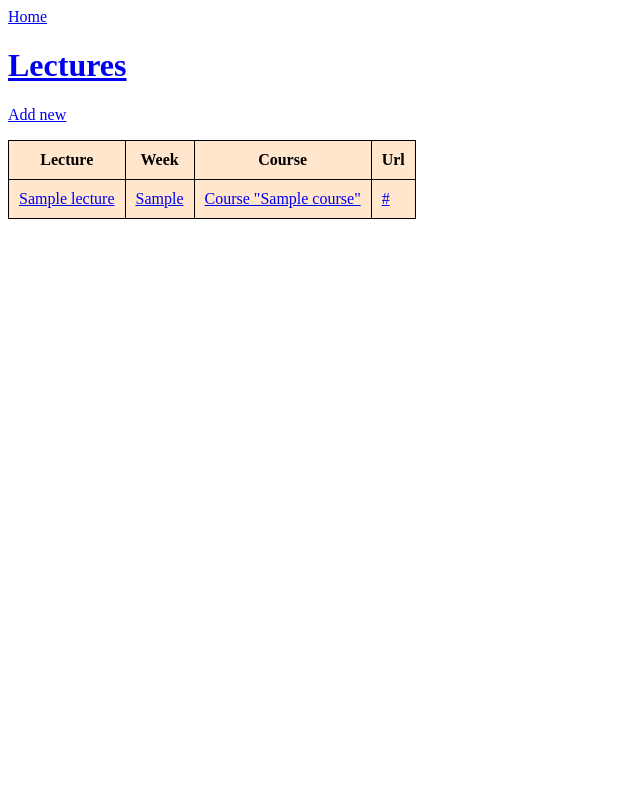
After one commit to ralitsalyka/Programming-101-Python, a Django app: page /education/lectures/ in a window 1280 px wide. The commit adds this page. Shown: the whole page, without its empty margins (0-640 px from the left). Run offline with Django 3.2, Linux system fonts and the light colour scheme; tables that the repository leaves empty hold one stand-in row (values such as "Sample post").

Commit message:
Modified files and added lectures

```diff
--- a/week13/hackademy/education/templates/index.html
+++ b/week13/hackademy/education/templates/index.html
@@ -2,4 +2,5 @@
 
 <ul>
   <li><a href="{% url 'education:courses:list' %}">Courses</a></li>
+  <li><a href="{% url 'education:lectures:list' %}">Lectures</a></li>
 </ul>
--- /dev/null
+++ b/week13/hackademy/education/templates/lectures/base.html
@@ -0,0 +1,4 @@
+<a href="{% url 'education:index' %}">Home</a>
+<h1><a href="{% url 'education:lectures:list' %}">Lectures</a></h1>
+
+{% block content %} {% endblock %}
--- /dev/null
+++ b/week13/hackademy/education/templates/lectures/detail.html
@@ -0,0 +1,3 @@
+{% extends "lectures/base.html" %} {% block content %}
+<h2>{{ lecture.name }}</h2>
+{% endblock %}
--- /dev/null
+++ b/week13/hackademy/education/templates/lectures/list.html
@@ -0,0 +1,44 @@
+
+{% extends "lectures/base.html" %} {% block content %}
+<a href="{% url 'education:lectures:create' %}">Add new</a>
+
+<html>
+<head>
+<style>
+table, th, td {
+  border: 1px solid black;
+  border-collapse: collapse;
+  padding: 10px;
+}
+
+</style>
+</head>
+<body>
+
+
+
+{% if lectures %}
+<table style="background-color:#ffe6cc">
+    <thead>
+        <tr>
+            <th>Lecture</th>
+            <th>Week</th>
+            <th>Course</th>
+            <th>Url</th>
+        </tr>
+    </thead>
+<ul>
+    {% for lecture in lectures %}
+    <tr>
+        <td><a href="{% url 'education:lectures:detail' lecture.lecture_id %}">{{lecture.name}}</a></td>
+        <td><a href="{% url 'education:lectures:detail' lecture.lecture_id %}">{{lecture.week}}</a></td>
+        <td><a href="{% url 'education:lectures:detail' lecture.lecture_id %}">{{lecture.course}}</a></td>
+        <td><a href="{% url 'education:lectures:detail' lecture.lecture_id %}">{{lecture.url}}</a></td>
+    </tr>
+    {% endfor %}
+</ul>
+</table>
+{% else %}
+<p><strong>No lectures yet.</strong></p>
+{% endif %}
+{% endblock %}
--- a/week13/hackademy/education/urls.py
+++ b/week13/hackademy/education/urls.py
@@ -1,6 +1,6 @@
 from django.urls import path, include
 
-from education.views import index, courses
+from education.views import index, courses, lectures
 
 app_name = 'education'
 
@@ -10,7 +10,14 @@ courses_patterns = [
     path('new/', courses.CourseCreateView.as_view(), name='create'),
 ]
 
+lectures_patterns = [
+    path('', lectures.list, name='list'),
+    path('<int:lecture_id>/', lectures.detail, name='detail'),
+    path('new/', lectures.LectureCreateView.as_view(), name='create'),
+]
+
 urlpatterns = [
     path('', index, name='index'),
-    path('courses/', include((courses_patterns, 'courses')))
+    path('courses/', include((courses_patterns, 'courses'))),
+    path('lectures/', include((lectures_patterns, 'lectures'))),
 ]
--- /dev/null
+++ b/week13/hackademy/education/views/lectures.py
@@ -0,0 +1,23 @@
+from django.shortcuts import render, get_object_or_404
+from django.views.generic import CreateView
+from django.urls import reverse_lazy
+
+from education.models import Lecture
+
+
+def list(request):
+    return render(request, 'lectures/list.html', {'lectures': Lecture.objects.all()})
+
+
+def detail(request, lecture_id):
+    lecture = get_object_or_404(Lecture, id=lecture_id)
+    return render(request, 'lectures/detail.html', {'lectures': lecture})
+
+
+class LectureCreateView(CreateView):
+    model = Lecture
+    fields = ['name', 'week', 'course', 'url']
+    template_name = 'lectures/create.html'
+
+    def get_success_url(self, **kwargs):
+        return reverse_lazy('education:lecture:detail', kwargs={'lecture_id': self.object.id})
```
Also changed, not shown: week13/hackademy/education/templates/courses/list.html (+32 -1 lines), week13/hackademy/education/templates/lectures/create.html (added, +7 -0 lines).
